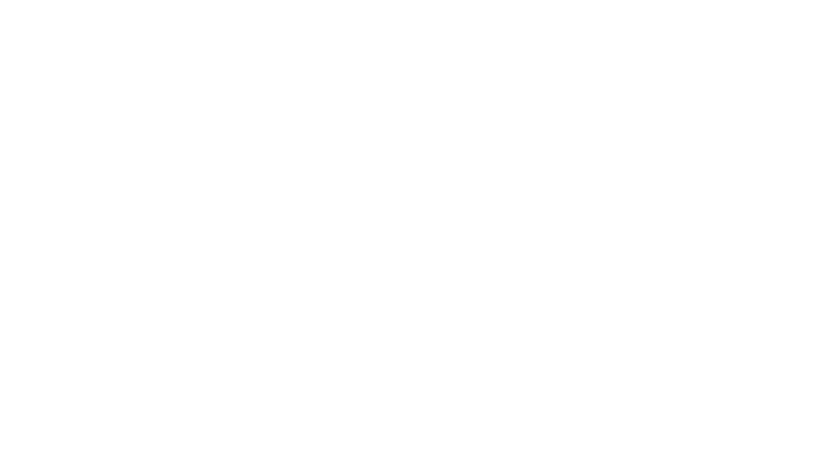
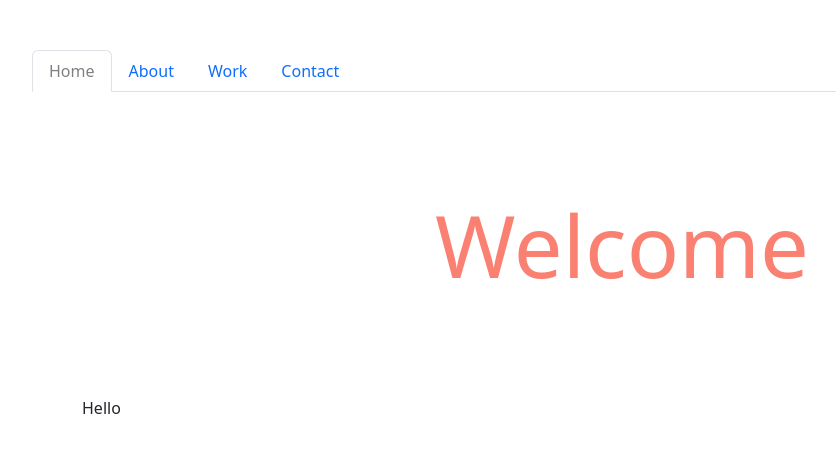
Before and after one commit to valeriaalarcon1/react-portfolio, a React (Create React App) app: page / in a window 1280 px wide. Shown: the top 452 px of the page, without its empty margins (18-854 px from the left). Built offline with nearby package versions, Linux system fonts and the light colour scheme.

Commit message:
Editing components, adding styles

```diff
--- a/public/index.html
+++ b/public/index.html
@@ -2,42 +2,17 @@
 <html lang="en">
   <head>
     <meta charset="utf-8" />
-    <link rel="icon" href="%PUBLIC_URL%/favicon.ico" />
     <meta name="viewport" content="width=device-width, initial-scale=1" />
     <meta name="theme-color" content="#000000" />
     <meta
       name="description"
       content="Web site created using create-react-app"
     />
-    <link rel="apple-touch-icon" href="%PUBLIC_URL%/logo192.png" />
-    <!--
-      manifest.json provides metadata used when your web app is installed on a
-      user's mobile device or desktop. See https://developers.google.com/web/fundamentals/web-app-manifest/
-    -->
     <link rel="manifest" href="%PUBLIC_URL%/manifest.json" />
-    <!--
-      Notice the use of %PUBLIC_URL% in the tags above.
-      It will be replaced with the URL of the `public` folder during the build.
-      Only files inside the `public` folder can be referenced from the HTML.
-
-      Unlike "/favicon.ico" or "favicon.ico", "%PUBLIC_URL%/favicon.ico" will
-      work correctly both with client-side routing and a non-root public URL.
-      Learn how to configure a non-root public URL by running `npm run build`.
-    -->
-    <title>React App</title>
+    <title>Valeria Alarcon</title>
   </head>
   <body>
-    <noscript>You need to enable JavaScript to run this app.</noscript>
-    <div id="root"></div>
-    <!--
-      This HTML file is a template.
-      If you open it directly in the browser, you will see an empty page.
-
-      You can add webfonts, meta tags, or analytics to this file.
-      The build step will place the bundled scripts into the <body> tag.
-
-      To begin the development, run `npm start` or `yarn start`.
-      To create a production bundle, use `npm run build` or `yarn build`.
-    -->
+    <div id="root">
+    </div>
   </body>
 </html>
--- a/src/App.js
+++ b/src/App.js
@@ -1,6 +1,6 @@
 import React from "react";
-import ProjectContainer from "./components/ProjectContainer";
+import Project from "./components/Project";
 
-const App = () => <ProjectContainer />;
+const App = () => <Project />;
 
 export default App;
--- a/src/components/Footer.js
+++ b/src/components/Footer.js
@@ -1,7 +1,9 @@
 import React from 'react';
 
 function Footer() {
-
+    <footer>
+        Created using REACT
+    </footer>
 };
 
 export default Footer;
--- a/src/components/Header.js
+++ b/src/components/Header.js
@@ -1,7 +1,9 @@
 import React from 'react';
 
 function Header() {
-
+    <header>
+        <h1>Valeria Alarcon</h1>
+    </header>
 };
 
 export default Header;
--- a/src/components/Navbar.js
+++ b/src/components/Navbar.js
@@ -1,11 +1,21 @@
 import React from 'react';
+
+// style
+const style = {
+  navBar: {
+    margin: '50px',
+  },
+  navItem: {
+    color: 'gray',
+  }
+}
 
 // Navbar function with props from ProjectContainer
 function Navbar({ currentPage, handlePageChange }) {
     return (
-        <ul className="nav nav-tabs">
+      <ul className="nav nav-tabs" style={style.navBar}>
         <li className="nav-item">
-            <a
+          <a style={style.navItem}
             href="#home"
             onClick={() => handlePageChange('Home')}
             className={currentPage === 'Home' ? 'nav-link active' : 'nav-link'}
--- a/src/components/ProjectContainer.js
+++ b/src/components/Project.js
@@ -1,15 +1,15 @@
 // imports
 import React, { useState } from 'react';
-import Header from './Header';
 import Navbar from './Navbar';
-import Footer from './Footer';
 import Home from './pages/Home';
 import About from './pages/About';
 import Work from './pages/Work';
 import Contact from './pages/Contact';
 
-// ProjectContainer function export
-export default function ProjectContainer() {
+
+
+// Project function export
+export default function Project() {
   const [currentPage, setCurrentPage] = useState('Home');
 
   // renderPage to render correct page user is on
@@ -32,11 +32,8 @@
   // app layout
   return (
     <div>
-      <Header>
-        <Navbar currentPage={currentPage} handlePageChange={handlePageChange} />
-      </Header>
+      <Navbar currentPage={currentPage} handlePageChange={handlePageChange}/>
       {renderPage()}
-      <Footer/>
     </div>
   );
 }
--- a/src/components/pages/About.js
+++ b/src/components/pages/About.js
@@ -1,8 +1,27 @@
 import React from 'react';
+
+// style
+const styles = {
+  section: {
+    margin: '100px',
+  },
+  header: {
+    fontSize: '65pt',
+    fontWeight: '200',
+    textAlign: 'center',
+    color: 'gray',
+  },
+  text: {
+    margin: '100px 60px 0px 60px',
+    fontSize: '13pt',
+  }
+}
 
 export default function About() {
   return (
-    <div>
+    <div style={styles.section}>
+      <h2 style={styles.header}>VALERIA ALARCON</h2>
+      <p style={styles.text}>Valeria Alarcon is a young and passionate creative from New York City with the plan of becoming an entrepreneur. Apart from being a current business student, she is also the co-founder of a media production company called DreamTap Media. As a creator, she not only creates content for her personal brands and businesses, but she also loves to help others create content for their businesses as well, whether it be through videography or photography. She is also a professional dancer and is currently in a professional salsa company in New York. Although her life may seem too occupied for more, Valeria is determined to build multiple assets and pursue many more of her passions and goals. Her ambition has recently led her to take on a new experience of becoming a software developer. As a student in Columbia University's Coding Bootcamp, she strives to become an innovate designer and developer that will attain the knowledge to build her own software company one day.</p>
     </div>
   );
 }
--- a/src/components/pages/Contact.js
+++ b/src/components/pages/Contact.js
@@ -1,8 +1,41 @@
 import React from 'react';
+
+// style
+const styles = {
+  section: {
+    margin: '100px',
+  },
+  header: {
+    fontSize: '65pt',
+    fontWeight: '200',
+    textAlign: 'center',
+    color: 'gray',
+  },
+  links: {
+    margin: '100px',
+    display: 'flex',
+    justifyContent: 'space-evenly'
+  },
+  link: {
+    textDecoration: 'none',
+    color: 'black',
+    fontSize: '13pt',
+    display: 'flex',
+  }
+}
 
 export default function Contact() {
   return (
-    <div>
+    <div style={styles.section}>
+      <h2 style={styles.header}>Contact</h2>
+      <section className='links' style={styles.links}>
+        <a href="https://www.github.com/valeriaalarcon1" className="github" style={styles.link}>
+          Github
+        </a>
+        <a href="https://www.linkedin.com/valeriaalarcon" className="github" style={styles.link}>
+          LinkedIn
+        </a>
+      </section>
     </div>
   );
 }
--- a/src/components/pages/Home.js
+++ b/src/components/pages/Home.js
@@ -1,8 +1,28 @@
 import React from 'react';
+
+// style
+const styles = {
+  section: {
+    margin: '100px',
+  },
+  header: {
+    fontSize: '65pt',
+    fontWeight: '200',
+    textAlign: 'center',
+    color: 'salmon',
+  },
+  text: {
+    marginTop: '100px',
+    fontSize: '12pt',
+  }
+}
+
 
 export default function Home() {
   return (
-    <div>
+    <div style={styles.section}>
+      <h2 style={styles.header}>Welcome</h2>
+      <p style={styles.text}>Hello</p>
     </div>
   );
 }
--- a/src/components/pages/Work.js
+++ b/src/components/pages/Work.js
@@ -3,6 +3,7 @@
 export default function Work() {
   return (
     <div>
+      <h2>Work page</h2>
     </div>
   );
 }
```
Also changed, not shown: 1 other file (tests, documents, lock files or other folders). Lines whose indentation alone changed are shown as unchanged.
